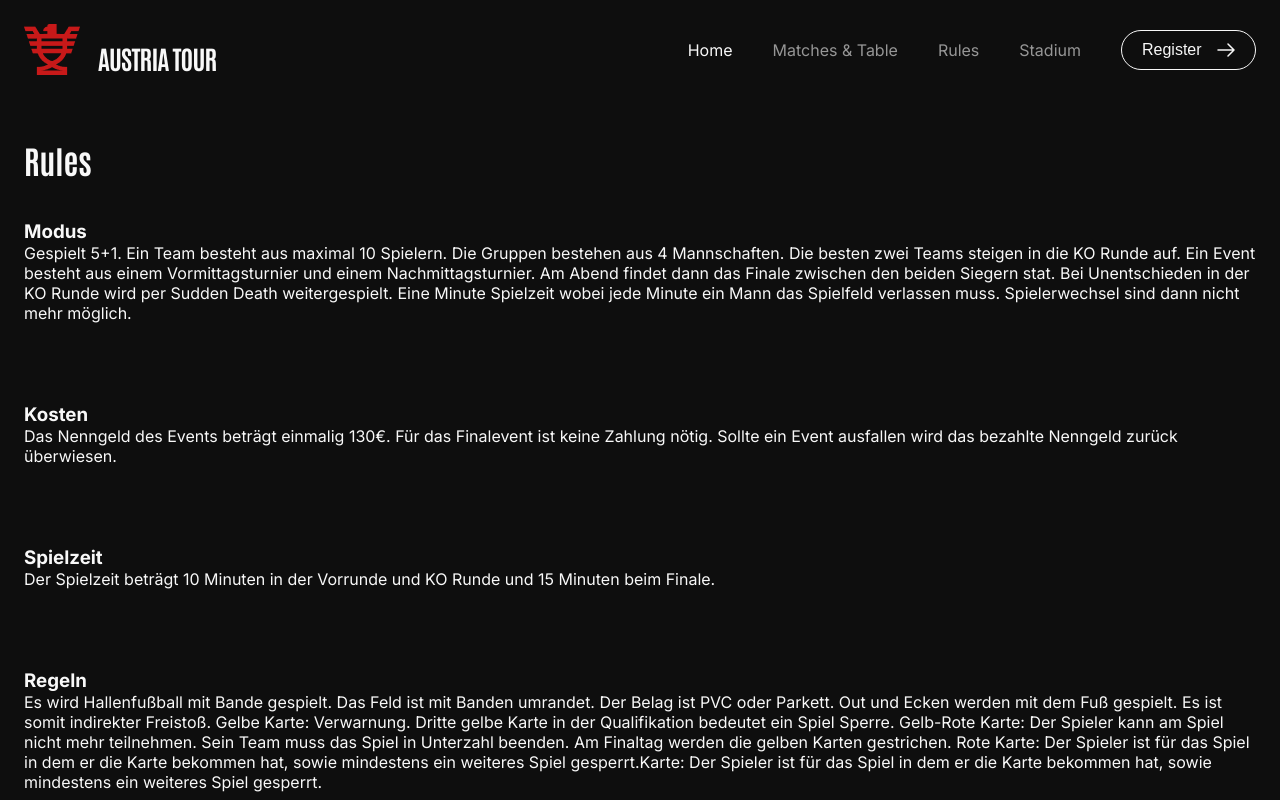
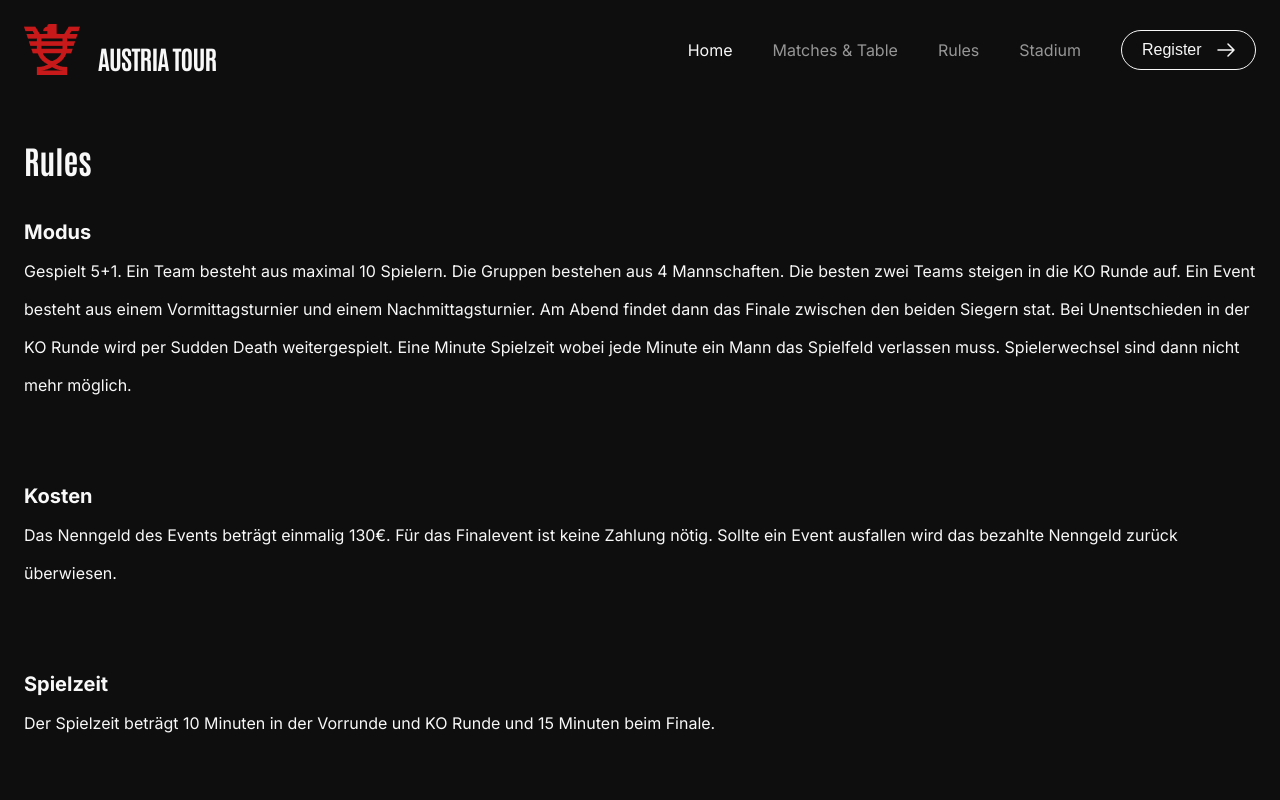
Before and after one commit to amirramzi/aus-tour, a Next.js app: page /rules in a window 1280 px wide. Shown: the top 800 px of the page. Built offline with nearby package versions, Linux system fonts and the light colour scheme.

Commit message:
complete rules page

```diff
--- a/src/app/rules/page.module.scss
+++ b/src/app/rules/page.module.scss
@@ -5,4 +5,20 @@
 }
 .content {
   padding: 40px 0;
+  @include mobile {
+    padding: 24px 0;
+  }
+  h3 {
+    font-size: 20px;
+    font-weight: bold;
+    @include mobile {
+      font-size: 18px;
+    }
+  }
+  p {
+    padding-top: 8px;
+    font-size: 16px;
+    line-height: 38px;
+    font-weight: 400;
+  }
 }
```
